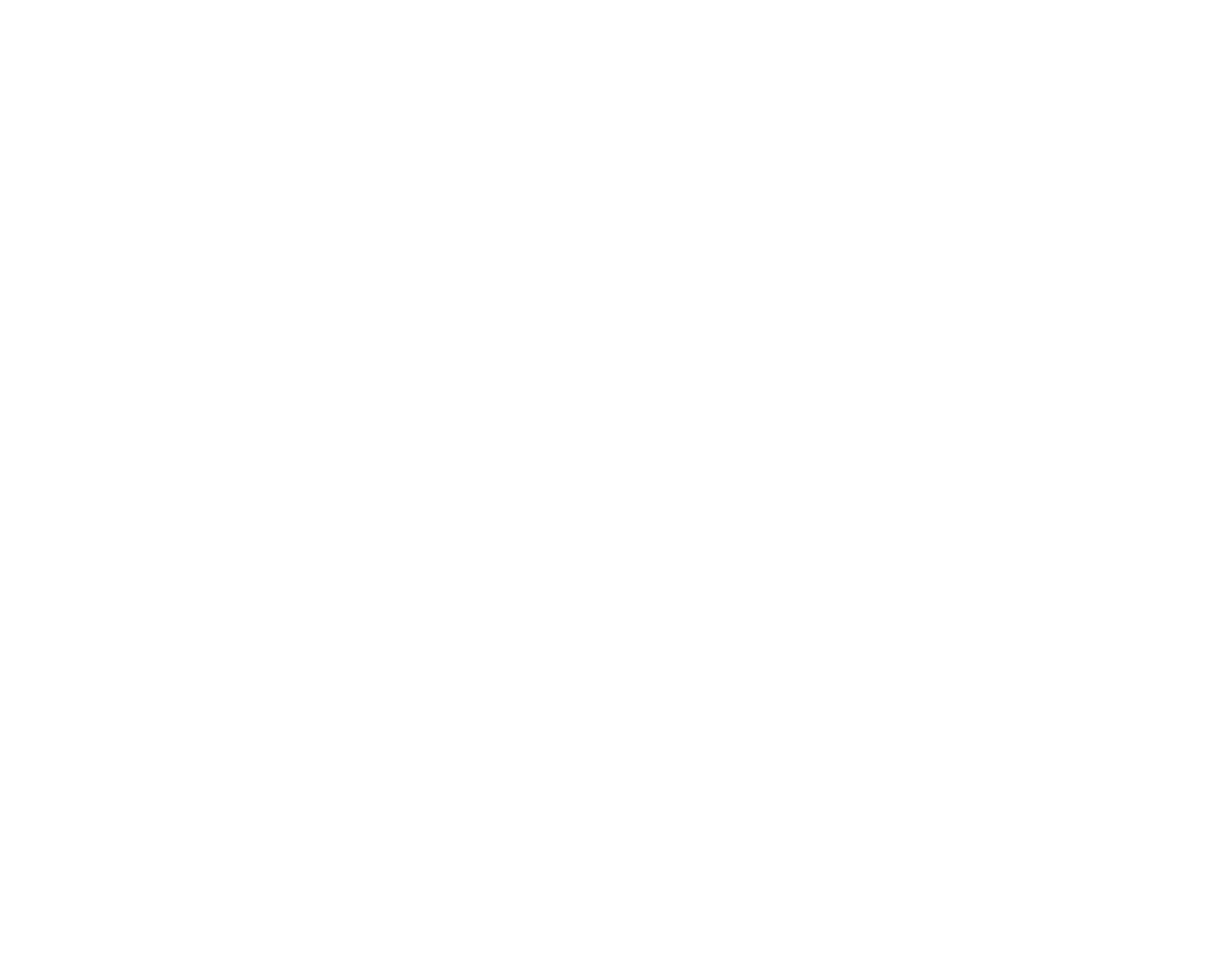
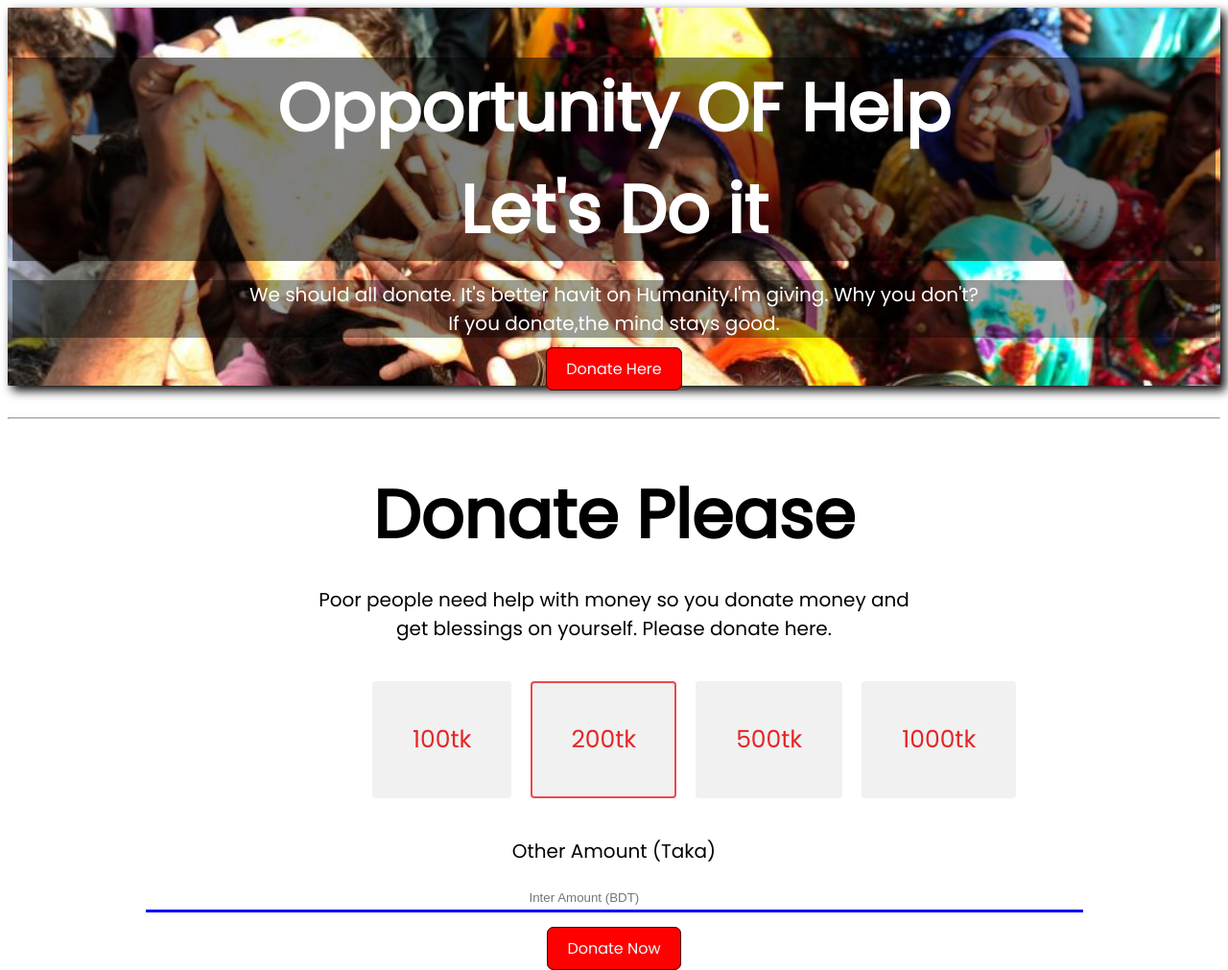
Before and after one commit to lingkanroy/donated-website, a plain HTML site: page index.html in a window 1280 px wide. Shown: the whole page at 96% size. Before the commit the page ends 800 px from the top, so only its background shows below. Drawn offline with Linux system fonts and the light colour scheme.

Commit message:
amount-taka

```diff
--- a/index.html
+++ b/index.html
@@ -6,10 +6,38 @@
     <meta http-equiv="X-UA-Compatible" content="IE=edge">
     <meta name="viewport" content="width=device-width, initial-scale=1.0">
     <title>donated-website</title>
+    <link rel="preconnect" href="https://fonts.googleapis.com">
+    <link rel="preconnect" href="https://fonts.gstatic.com" crossorigin>
+    <link href="https://fonts.googleapis.com/css2?family=Poppins&display=swap" rel="stylesheet">
     <link rel="stylesheet" href="style.css">
 </head>
 
 <body>
+    <div class="donate-banar">
+        <h1 class="ban-h">Opportunity OF Help<br>Let's Do it</h1>
+        <p class="ban-p">We should all donate. It's better havit on Humanity.I'm giving. Why you don't? <br> If you
+            donate,the
+            mind stays good.</p>
+        <a class="button-click" target="_blank" href="donet">Donate Here</a>
+    </div>
+    <br>
+    <hr>
+    <div class="pament">
+        <h1>Donate Please</h2>
+            <p>Poor people need help with money so you donate money and <br> get blessings on yourself. Please donate
+                here.
+            </p>
+            <section>
+                <div class="card">100tk</div>
+                <div class="card two">200tk</div>
+                <div class="card">500tk</div>
+                <div class="card">1000tk</div>
+
+            </section>
+            <p>Other Amount (Taka)</p>
+            <input class="other-amount" type="text" name="Amoun" placeholder="Inter Amount (BDT)"><br><br>
+            <a class="button-click" target="_blank" href="donet">Donate Now</a>
+    </div>
 
 </body>
 
--- a/style.css
+++ b/style.css
@@ -0,0 +1,82 @@
+body {
+    font-family: 'Poppins', sans-serif;
+}
+
+.donate-banar {
+    background-image: url(images/donation0.jpg);
+    background-repeat: no-repeat;
+    padding: 5px;
+    background-size: cover;
+    text-align: center;
+    color: rgb(255, 255, 255);
+    box-shadow: 5px 5px 10px rgb(0, 0, 0);
+}
+
+.ban-h {
+    background-color: rgba(3, 0, 0, 0.5);
+    padding: 0px;
+}
+
+.ban-p {
+    background-color: #00000062;
+}
+
+h1 {
+    font-size: 70px;
+    padding-bottom: 0px;
+    margin-bottom: 0px;
+}
+
+p {
+    font-size: 20px;
+
+}
+
+.button-click {
+    background-color: rgb(255, 0, 0);
+    padding: 10px 20px;
+    border-radius: 7px;
+    text-decoration: none;
+    color: aliceblue;
+    border: 1px solid rgba(0, 0, 0, 0.726);
+}
+
+.pament {
+    text-align: center;
+}
+
+
+section {
+    display: flex;
+    align-items: center;
+    padding: 10px 370px;
+
+}
+
+
+.card {
+    color: rgb(230, 38, 38);
+    background-color: #f1f1f1;
+    padding: 40px;
+    text-align: center;
+    border: 2px solid #f1f1f2;
+    margin: 10px;
+    position: center;
+    align-items: center;
+    border-radius: 4px;
+    font-size: 25px;
+}
+
+.two {
+    border: 2px solid rgb(231, 75, 75);
+}
+
+.other-amount {
+    border-top: none;
+    border-right: none;
+    border-bottom: 3px solid blue;
+    border-left: none;
+    padding: 5px 400px;
+
+
+}
```
